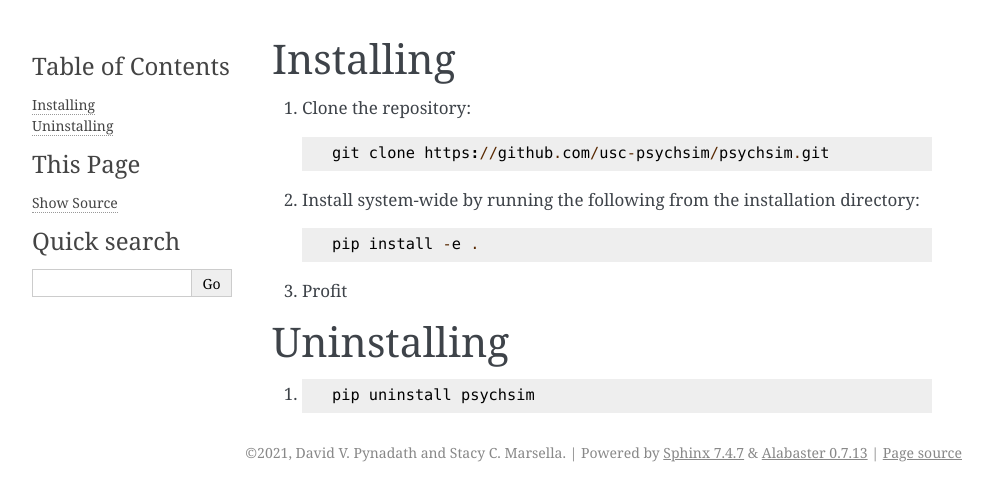
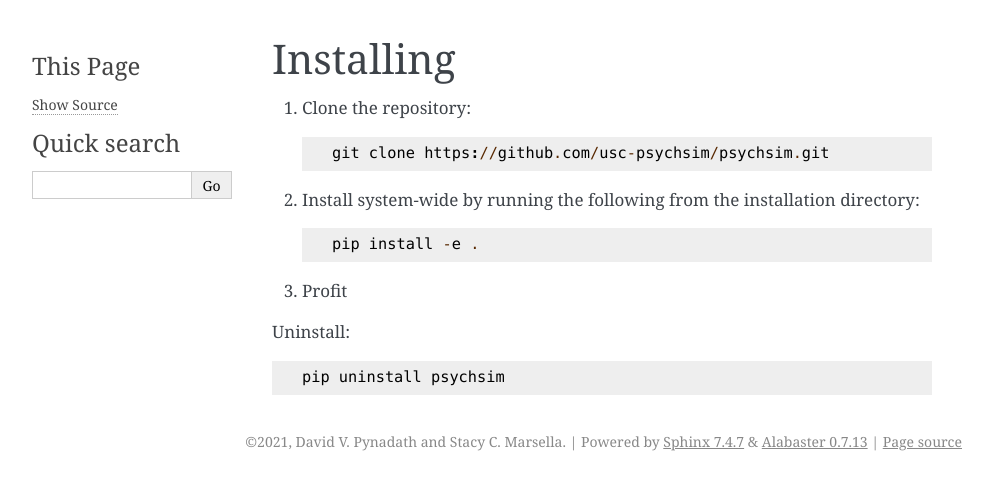
Before and after one commit to usc-psychsim/psychsim, a Sphinx documentation site: the page built from docs/installing.rst, in a window 1280 px wide. Shown: the top 501 px of the page, without its empty margins (148-1141 px from the left). Built offline with Sphinx 7.4.7, drawn with Linux system fonts in a browser that asks for light colours.

Commit message:
Removed uninstalling as a big heading

```diff
--- a/docs/installing.rst
+++ b/docs/installing.rst
@@ -11,9 +11,7 @@
 
 3. Profit
 
-Uninstalling
-============
 
-1. ::
+Uninstall::
 
      pip uninstall psychsim
```
